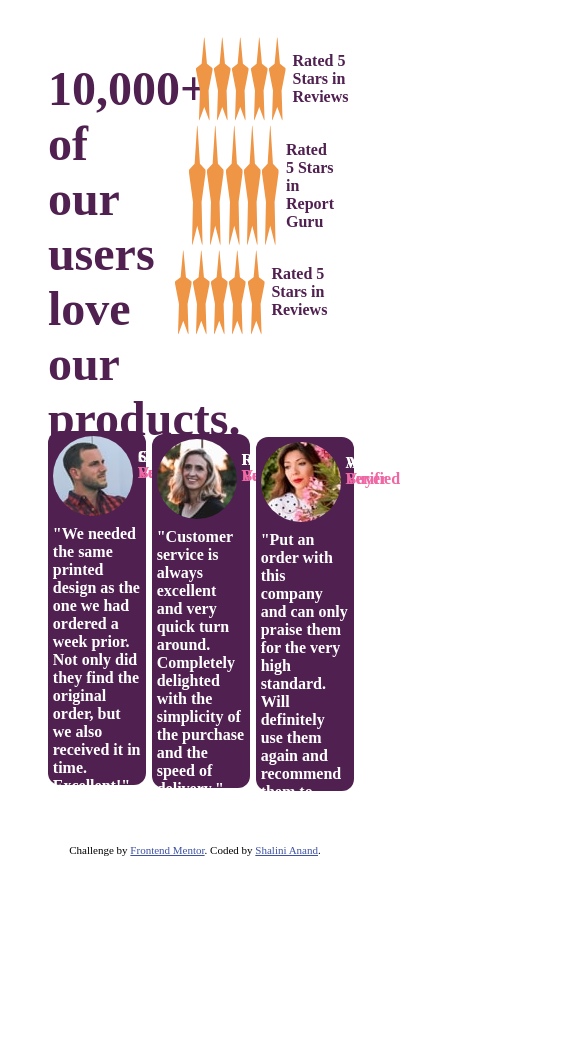
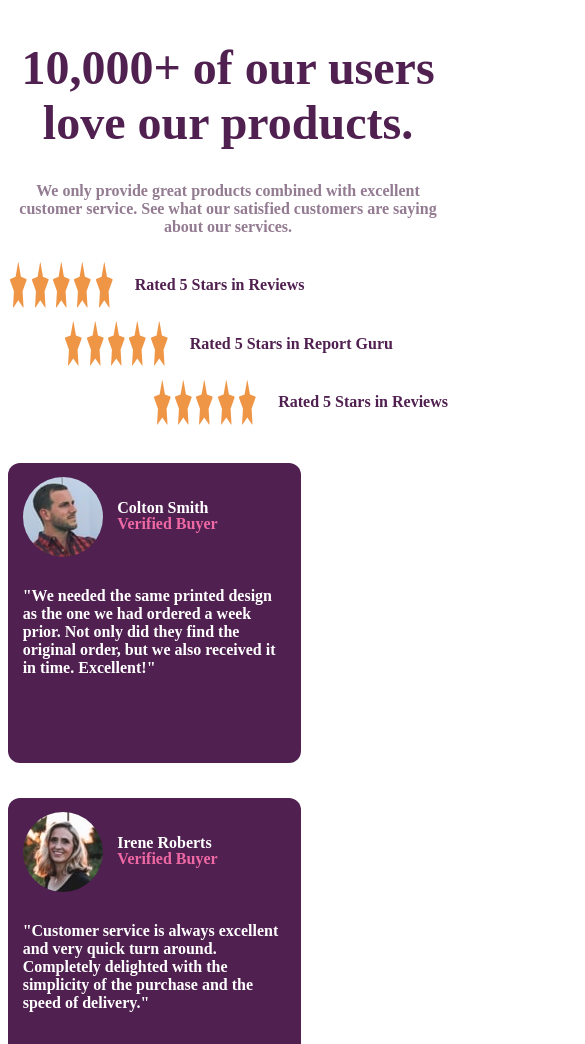
Before and after one commit to liniii31/social-proof-section, a plain HTML site: page index.html in a window 390 px wide. Shown: the top 1044 px of the page, 585 px wide, since content can reach past the window. Before the commit the page ends 862 px from the top, so only its background shows below. Drawn offline with Linux system fonts and the light colour scheme; a web font is replaced by a local one.

Commit message:
improving responsiveness

```diff
--- a/index.css
+++ b/index.css
@@ -1,5 +1,5 @@
 body{
-    height:100vh;
+    height:auto;
     max-width:100vw;
 
 }
@@ -8,13 +8,17 @@ main{
     box-sizing: border-box;
     height:calc(100% - 20px);
     width:calc(100% - 20px);
-    display: grid;
-    grid-template-rows: 50% 50%;
-    grid-template-columns: 50% 50%;
+    display: flex;
+    flex-direction: column;
     padding:5% 8%;
 }
+.row1{
+    display: flex;
+}
 .headers{
-    padding-right:35%;
+    width:50%;
+    min-width:440px;
+    padding-right: 10%;
 }
 .headers h1{
     font-family: League Spartan;
@@ -29,8 +33,10 @@ main{
 }
 .stars{
     border-color:1px solid cadetblue;
-    padding-right:10%;
-    padding-top: 5%;
+    padding-right:5%;
+    padding-top: 2%;
+    width:50%;
+    min-width:440px;
 }
 .star-div{
     display:flex;
@@ -42,6 +48,7 @@ main{
 }
 .star{
     margin:0.5%;
+
 }
 .star:last-of-type{
     margin-right: 5%;
@@ -56,14 +63,13 @@ main{
     justify-content: flex-end;
 }
 .people{
-
-    grid-column: 1/3;
     display: flex;
     flex-direction: row;
+    min-width:880px;
 }
 .person{
     width:33.33%;
-    height: 90%;
+    height : 300px;
     background-color:hsl(300, 43%, 22%);
     margin-top:5%;
     margin-right: 2%;
@@ -106,9 +112,32 @@ main{
     font-family:League Spartan;
     font-weight: 600;
 }
-@media screen and(max-width:500px){
+@media screen and (max-width:500px){
     main{
-        grid-template-rows: auto;
-        grid-template-columns: auto auto auto;
+        margin:auto;
+        height:100%;
+        width:100%;
+        padding:0;
     }
+    .row1{
+        display: flex;
+        flex-direction: column;
+        width:100%;
+    }
+    .headers{
+        width:100%;
+        text-align: center;
+    }
+    .headers h1{
+        text-align: center;
+    }
+    .stars{
+        width:100%;
+    }
+    .people{
+        display: flex;
+        flex-direction: column;
+        margin:auto;
+    }
+
 }
--- a/index.html
+++ b/index.html
@@ -28,6 +28,7 @@
   </head>
   <body>
     <main>
+      <div class="row1">
         <div class="headers">
           <h1>10,000+ of our users love our products.</h1>
           <p>We only provide great products combined with excellent customer service.
@@ -59,6 +60,8 @@
             <p>Rated 5 Stars in Reviews</p>
           </div>
         </div>
+      </div>
+      <div>
         <div class="people">
 
           <div class="person" id="colton">
@@ -102,6 +105,7 @@
             </div>
           </div>
         </div>
+      </div>
     </main>
     <div class="attribution">
       Challenge by
```
Lines whose indentation alone changed are shown as unchanged.
